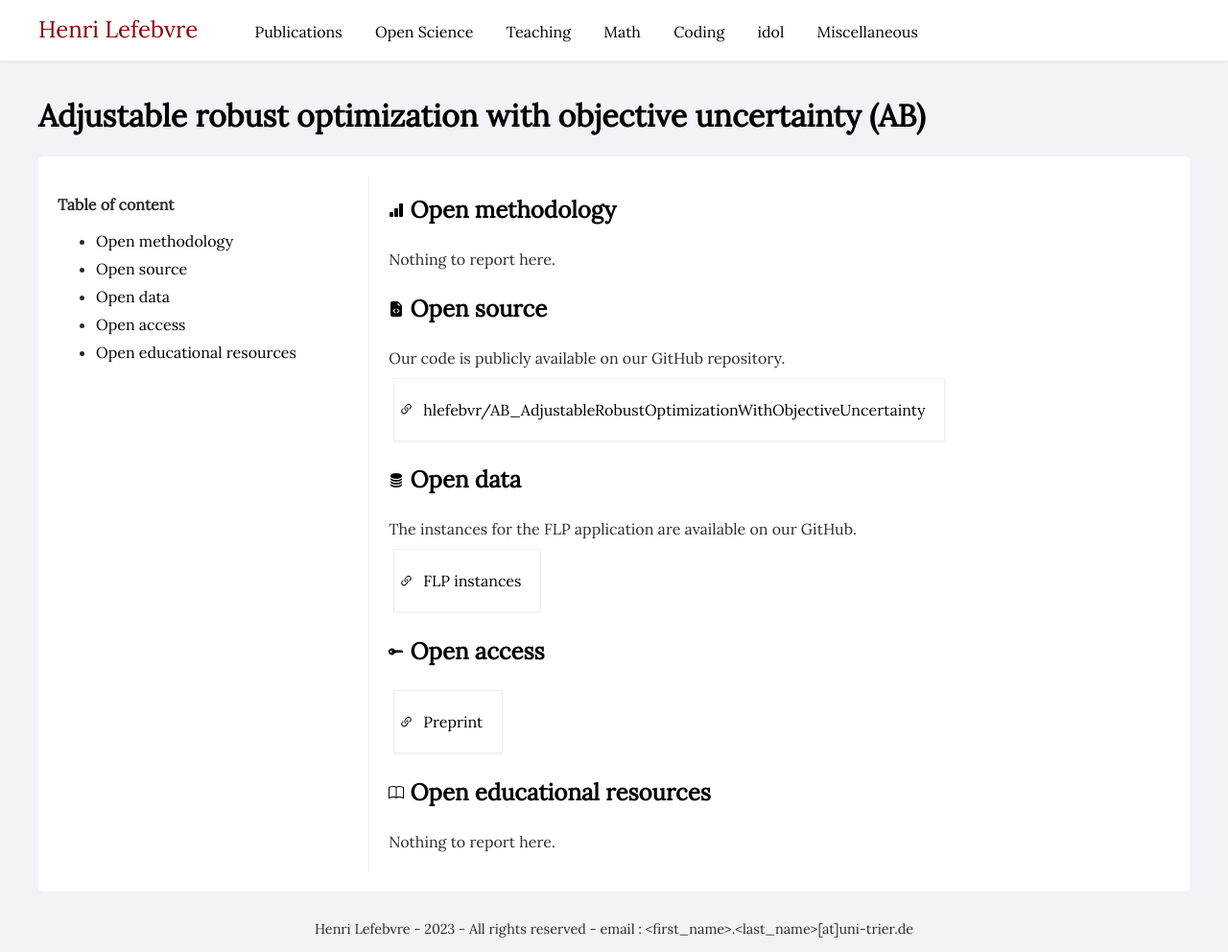
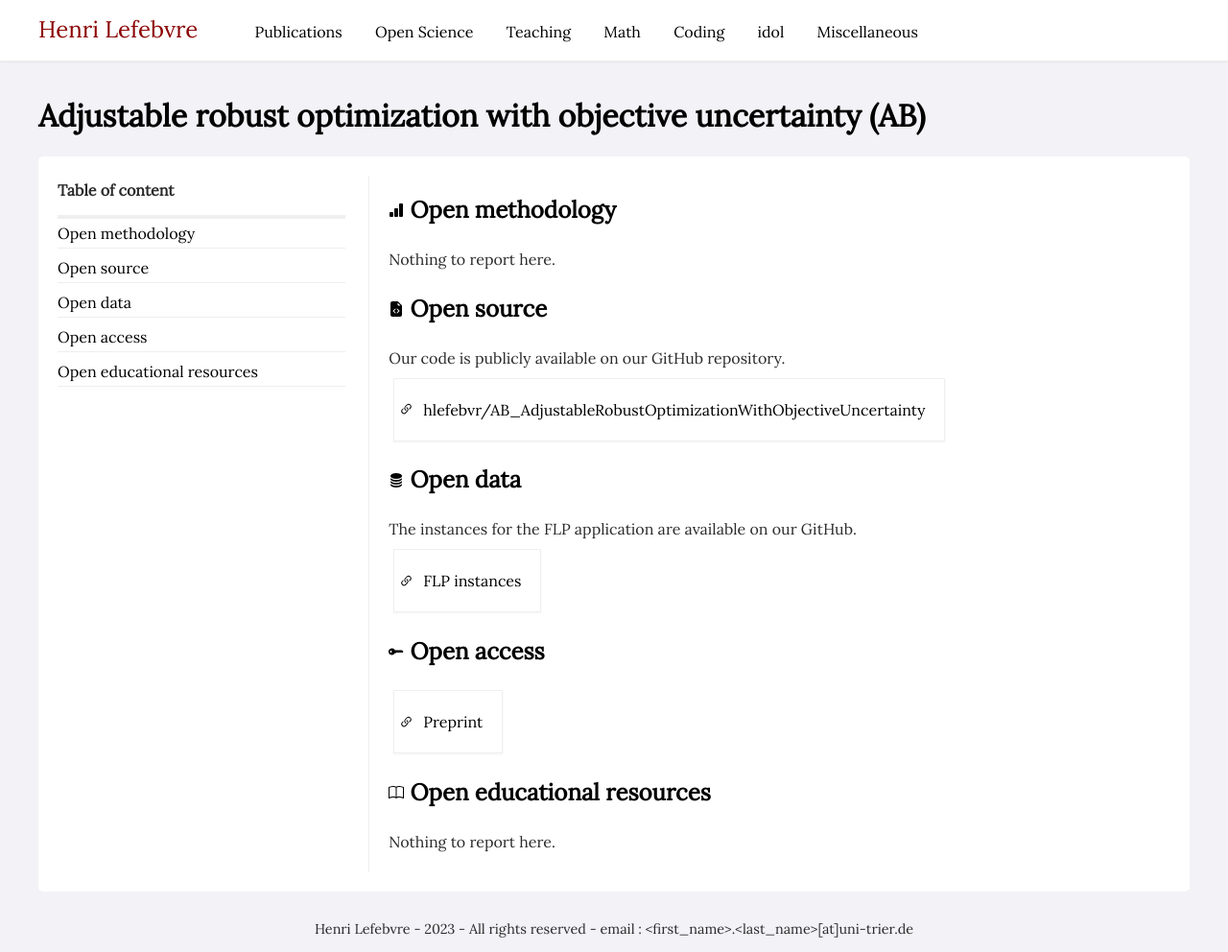
Before and after one commit to hlefebvr/hlefebvr.github.io, a Jekyll site: the page built from open-science/AB/index.html, in a window 1280 px wide. Shown: the whole page at 96% size. Built offline with Jekyll 4.4.1, drawn with Linux system fonts in a browser that asks for light colours; nearby versions of some CDN libraries; comment, search, counter and statistics services are not loaded; a style sheet for code colours, icons or effects is not loaded.

Commit message:
improves css

````diff
--- a/assets/css/design.css
+++ b/assets/css/design.css
@@ -273,12 +273,26 @@ border-radius: 5px;
 #sticky-toc {
     width: 300px;
     padding-right: 20px;
-    padding-top: 20px;
+    padding-top: 5px;
 }
 
 #toc a {
   color:black !important;
   background: none !important;
+}
+
+#toc ul {
+    padding: 0;
+    list-style-type: none;
+}
+
+#toc ul a {
+    display: block;
+    border-bottom: 1px solid #efefef !important;
+}
+
+#toc ul li:first-child a {
+    border-top: 4px solid #efefef !important;
 }
 
 .sticky {
@@ -328,9 +342,11 @@ iframe {
 }
 
 .warning {
-    border: 1px solid gray;
+    background-color: rgb(255, 255, 237); /* rgb(255, 255, 219) */
+    border: 1px solid rgb(252, 252, 151);
     font-style: italic;
     padding: 10px;
+    border-radius: 4px;
 }
 
 .home-window {
--- a/open-science/AE/FLP/methodology.render.Rmd
+++ b/open-science/AE/FLP/methodology.render.Rmd
@@ -101,7 +101,9 @@ paged_table(data)
 We plot the ECDF of computation time over our set of instances for all approaches.
 
 ```{r}
-ggplot(data, aes(x = total_time, col = method)) + stat_ecdf(pad = FALSE) + coord_cartesian(xlim = c(0,10800))
+ggplot(data, aes(x = total_time, col = method)) + stat_ecdf(pad = FALSE) +
+  coord_cartesian(xlim = c(0,10800)) +
+  theme_minimal()
 ```
 
 We export these results in csv to print them in tikz.
--- a/open-science/AE/JSP/methodology.render.Rmd
+++ b/open-science/AE/JSP/methodology.render.Rmd
@@ -94,7 +94,9 @@ paged_table(data)
 We plot the ECDF of computation time over our set of instances for all approaches.
 
 ```{r}
-ggplot(data, aes(x = total_time, col = method)) + stat_ecdf(pad = FALSE) + coord_cartesian(xlim = c(0,7200))
+ggplot(data, aes(x = total_time, col = method)) + stat_ecdf(pad = FALSE) +
+  coord_cartesian(xlim = c(0,7200)) +
+  theme_minimal()
 ```
 
 We export these results in csv to print them in tikz.
````
